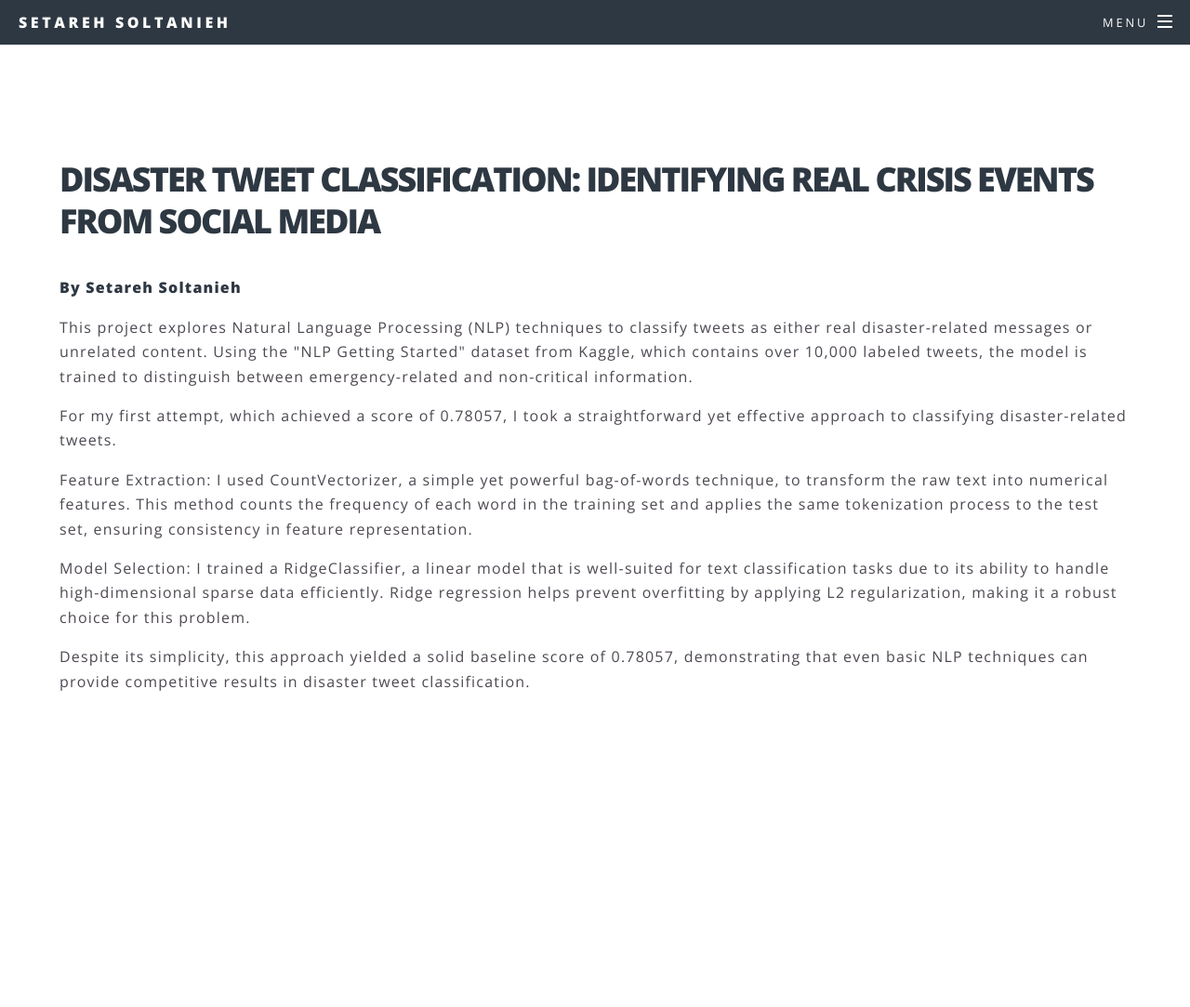
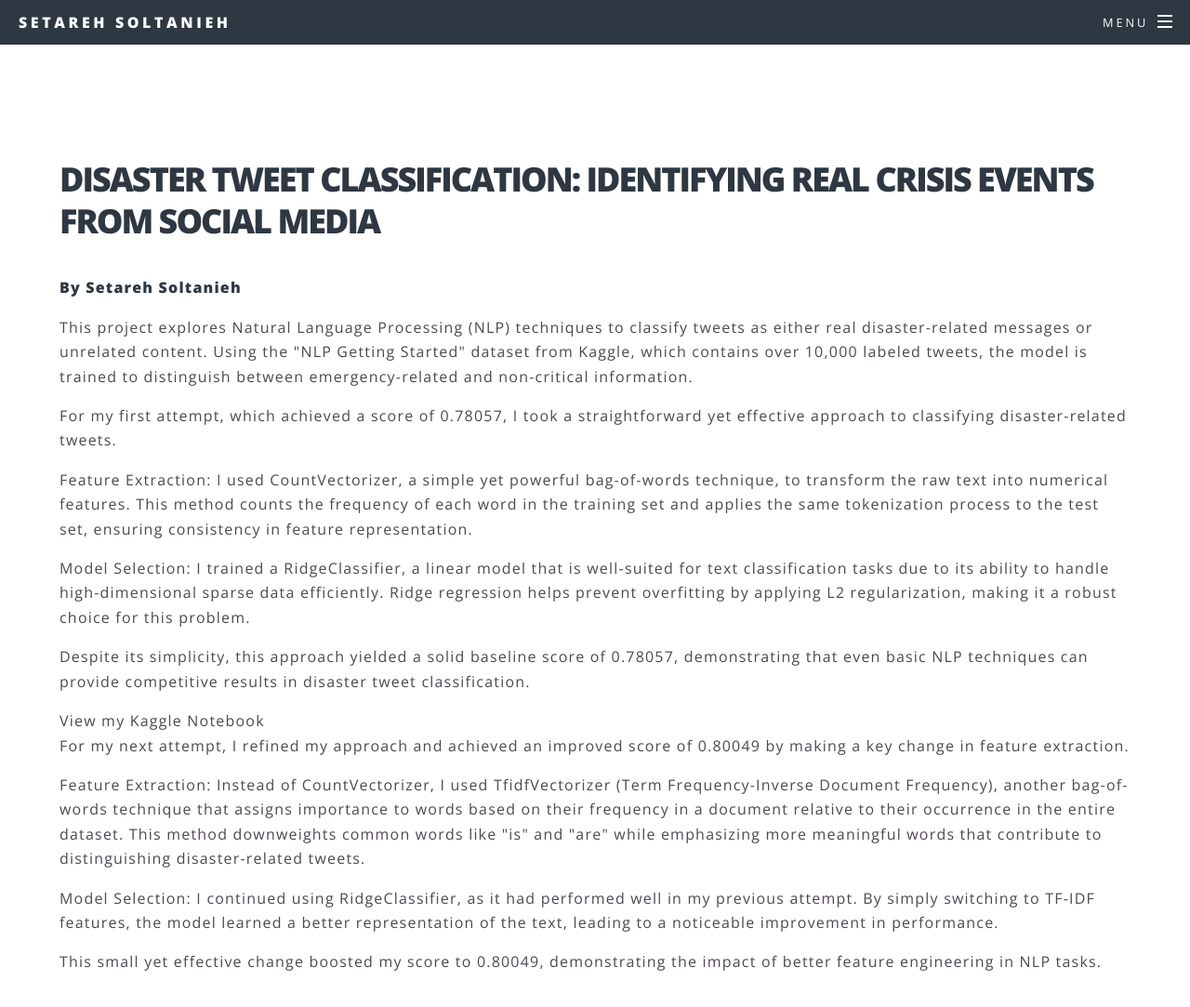
Before and after one commit to setareh-soltanieh/setareh-soltanieh.github.io, a Jekyll site: the page blogs/DisasterTweets/index.html, which Jekyll copies as it is, in a window 1280 px wide and 1128 px high. Shown: the top 1083 px of the window at 93% size. Built offline with Jekyll 4.4.1, drawn with Linux system fonts in a browser that asks for light colours; a style sheet for code colours, icons or effects is not loaded.

Commit message:
Added my second approach of solving the Disaster Tweets project

```diff
--- a/blogs/DisasterTweets/index.html
+++ b/blogs/DisasterTweets/index.html
@@ -97,8 +97,24 @@
                     <p>
                         Model Selection: I trained a RidgeClassifier, a linear model that is well-suited for text classification tasks due to its ability to handle high-dimensional sparse data efficiently. Ridge regression helps prevent overfitting by applying L2 regularization, making it a robust choice for this problem.
                     </p>
+					<p>
                     Despite its simplicity, this approach yielded a solid baseline score of 0.78057, demonstrating that even basic NLP techniques can provide competitive results in disaster tweet classification.
-                </div>
+                	</p>
+					<a href="https://www.kaggle.com/code/setarehsoltanieh/disastertweets" target="_blank">View my Kaggle Notebook</a>
+					<p>
+						For my next attempt, I refined my approach and achieved an improved score of 0.80049 by making a key change in feature extraction.
+					</p>
+					<p>
+						Feature Extraction: Instead of CountVectorizer, I used TfidfVectorizer (Term Frequency-Inverse Document Frequency), another bag-of-words technique that assigns importance to words based on their frequency in a document relative to their occurrence in the entire dataset. This method downweights common words like "is" and "are" while emphasizing more meaningful words that contribute to distinguishing disaster-related tweets.
+					</p>
+					<p>
+						Model Selection: I continued using RidgeClassifier, as it had performed well in my previous attempt. By simply switching to TF-IDF features, the model learned a better representation of the text, leading to a noticeable improvement in performance.
+					</p>
+					<p>
+						This small yet effective change boosted my score to 0.80049, demonstrating the impact of better feature engineering in NLP tasks.
+					</p>
+
+				</div>
             </section>
         </article>
     </div>
```
